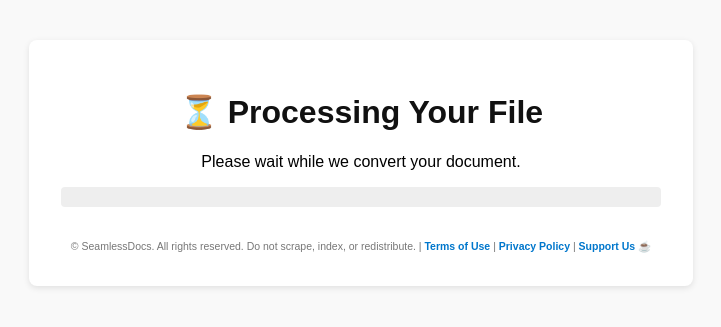
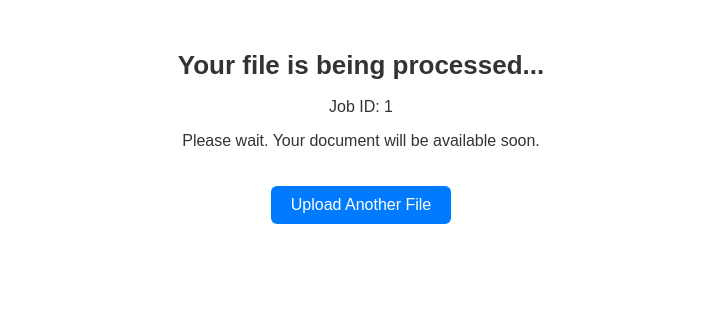
Before and after one commit to dbishop604/cleancopy_app, a Flask app: page /success/1 in a window 1280 px wide. Shown: the top 327 px of the page, without its empty margins (279-1000 px from the left). Run offline with Flask 3, Linux system fonts and the light colour scheme; parts of the project's set-up code (start-up, migrations or seed data) failed here and were passed over.

Commit message:
Update success.html

```diff
--- a/templates/success.html
+++ b/templates/success.html
@@ -2,61 +2,29 @@
 <html lang="en">
 <head>
   <meta charset="UTF-8">
-  <meta name="viewport" content="width=device-width, initial-scale=1.0">
-  <title>Processing — SeamlessDocs</title>
+  <title>Conversion in Progress</title>
   <style>
-    body { font-family: Arial, sans-serif; background: #f9f9f9; display:flex; justify-content:center; padding:2rem; }
-    .container { background:#fff; padding:2rem; border-radius:8px; max-width:600px; width:100%; text-align:center; box-shadow:0 2px 6px rgba(0,0,0,0.1); }
-    h1 { color:#111; }
-    #progress-bar { width:0%; height:20px; background:#0077cc; border-radius:4px; transition:width 0.4s; }
-    .btn { display:inline-block; margin-top:1rem; padding:0.7rem 1.4rem; border:none; border-radius:6px; background:#0077cc; color:#fff; font-weight:bold; cursor:pointer; text-decoration:none; }
-    .btn:hover { background:#005fa3; }
-    footer { margin-top:2rem; font-size:10.5px; color:#777; line-height:1.4; }
-    footer a { color:#0077cc; font-weight:bold; text-decoration:none; }
-    footer a:hover { text-decoration:underline; }
+    body { font-family: Arial, sans-serif; text-align: center; margin: 50px; color: #333; }
+    h1 { font-size: 26px; }
+    .btn {
+      background-color: #007BFF;
+      color: white;
+      border: none;
+      padding: 10px 20px;
+      font-size: 16px;
+      cursor: pointer;
+      border-radius: 6px;
+      margin-top: 20px;
+      display: inline-block;
+      text-decoration: none;
+    }
+    .btn:hover { background-color: #0056b3; }
   </style>
 </head>
 <body>
-  <div class="container">
-    <h1>⏳ Processing Your File</h1>
-    <p>Please wait while we convert your document.</p>
-
-    <div style="background:#eee; border-radius:4px; overflow:hidden; margin-top:1rem;">
-      <div id="progress-bar"></div>
-    </div>
-
-    <a id="downloadLink" class="btn" style="display:none;">⬇ Download Your File</a>
-
-    <footer>
-      © SeamlessDocs. All rights reserved. Do not scrape, index, or redistribute. |
-      <a href="{{ url_for('terms') }}">Terms of Use</a> |
-      <a href="{{ url_for('privacy') }}">Privacy Policy</a> |
-      <a href="{{ url_for('coffee') }}">Support Us ☕</a>
-    </footer>
-  </div>
-
-  <script>
-    const bar = document.getElementById("progress-bar");
-    const downloadLink = document.getElementById("downloadLink");
-
-    async function checkStatus() {
-      const res = await fetch("/status/{{ job_id }}");
-      const data = await res.json();
-
-      if (data.status === "queued") {
-        bar.style.width = "60%";
-        setTimeout(checkStatus, 2000);
-      } else if (data.status === "done") {
-        bar.style.width = "100%";
-        downloadLink.href = data.download_url;
-        downloadLink.style.display = "inline-block";
-      } else if (data.status === "error") {
-        bar.style.background = "red";
-        bar.style.width = "100%";
-        alert("Error: " + data.message);
-      }
-    }
-    checkStatus();
-  </script>
+  <h1>Your file is being processed...</h1>
+  <p>Job ID: {{ job_id }}</p>
+  <p>Please wait. Your document will be available soon.</p>
+  <a href="/" class="btn">Upload Another File</a>
 </body>
 </html>
```
